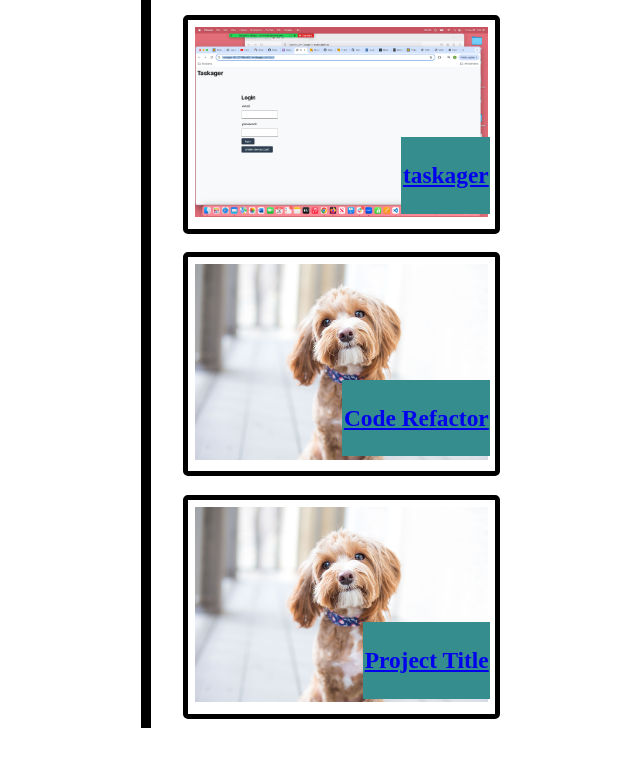
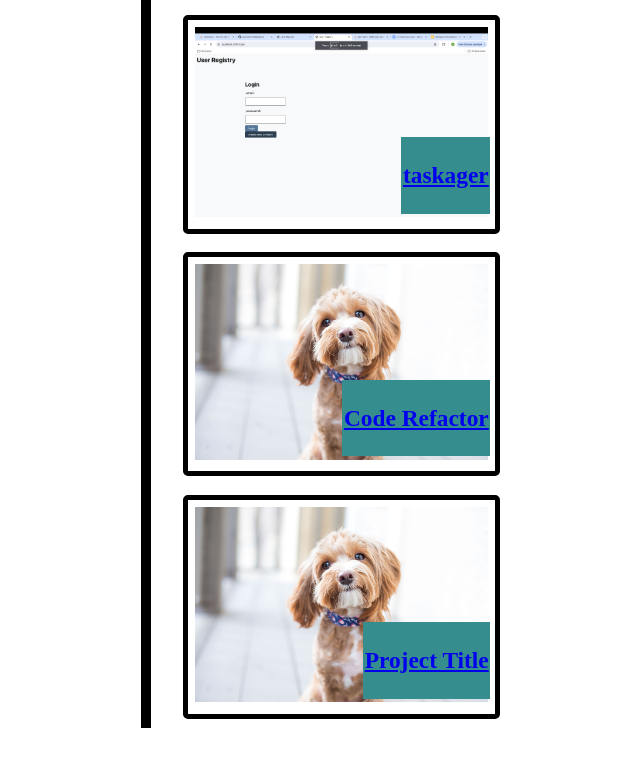
Before and after one commit to Mehrnazkiani24/professional-portfolio, a plain HTML site: page index.html in a window 1280 px wide. Shown: the part 1382-2149 px from the top of the page, without its empty margins (227-867 px from the left). Drawn offline with Linux system fonts and the light colour scheme.

Commit message:
added profile 2

```diff
--- a/index.html
+++ b/index.html
@@ -87,7 +87,7 @@
                 </section>
                 <section class="work">
                     <a href="https://taskager-85201f89ce86.herokuapp.com/login" target="_blank">
-                        <img class="work-screenshot" src="./assets/images/project 2.png" />
+                        <img class="work-screenshot" src="./assets/images/project2.png" />
                     </a>
                     <summary>
                         <a href="https://github.com/jacewilson04/taskager" target="_blank">
```
Also changed, not shown: assets/images/Screenshot 2024-06-28 at 2.18.52 PM.png (added), assets/images/project 2.png (deleted), assets/images/project2.png (renamed from assets/images/Screenshot 2024-05-19 at 3.05.58 PM.png).
